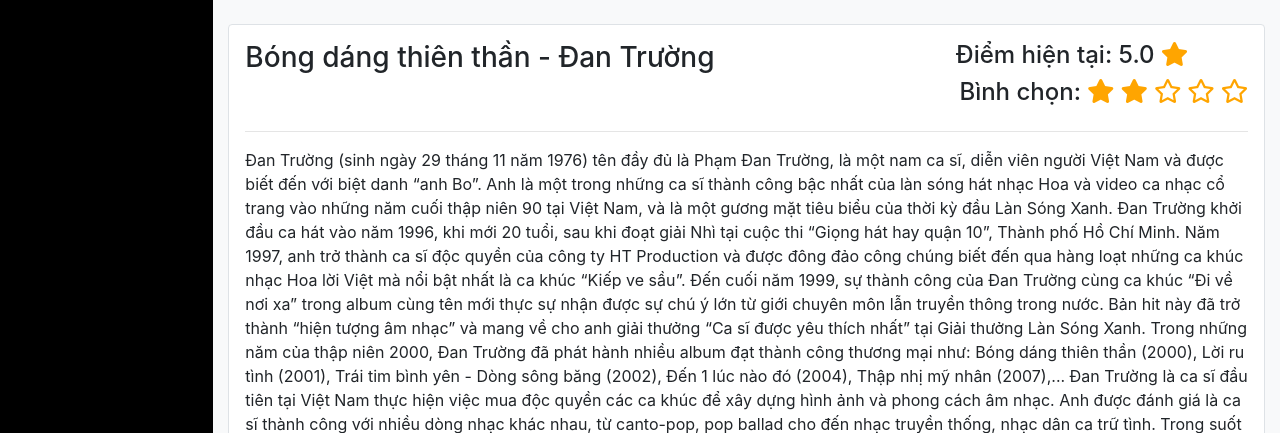
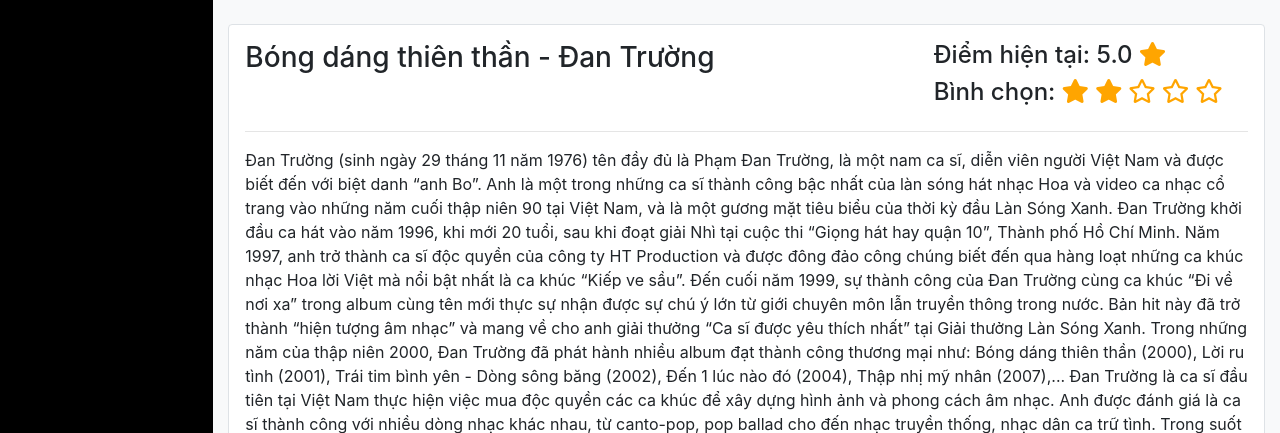
Before and after one commit to an-nt-techdev/Basic-SE-LanSongXanh-Web, a PHP site: page /LanXongXanh/index.php?v=4 in a window 1280 px wide. Shown: the part 550-983 px from the top of the page. Run offline with PHP 8.4, Linux system fonts and the light colour scheme; data comes from the database, SQL or seed files in the repository; some libraries are stand-ins or nearby versions.

Commit message:
add vote song

```diff
--- a/View/css/style.css
+++ b/View/css/style.css
@@ -101,7 +101,6 @@
 }
 
 .video-vote {
-	text-align: right;
 	border: 1px;
 }
 
--- a/View/layout/sidebar.php
+++ b/View/layout/sidebar.php
@@ -137,7 +137,7 @@
                         </form>
                 </div>
                 <div class="modal-footer m-auto">
-                    <p class="">Bạn đã có tài khoản? <a href="" id="idtest" data-toggle="modal" data-target="#signInModal">Đăng nhập</a></p>
+                    <p class="">Bạn đã có tài khoản? <a href="" data-toggle="modal" data-target="#signInModal">Đăng nhập</a></p>
                 </div>
             </div>
         </div>
--- a/View/watch.php
+++ b/View/watch.php
@@ -30,17 +30,19 @@
 
 					<div class="video-infor mt-4 p-3 border rounded bg-white">
 
-						<div class="video-header row">
+						<div class="video-header row justify-content-between">
 							<h3 class="col-md-6 video-title"><?php echo $s->getNameSong(); ?> - <?php echo $s->getSinger(); ?></h3>
-							<div class="col-md-6 video-vote">
-								<h4 style="padding-right:60px;">Điểm hiện tại: <?php echo number_format($s->getPoint(),1); ?> <i class="fas fa-star"></i></h4>
-								<h4>Bình chọn:
+							<div class="col-md-4 video-vote">
+								<div class="">
+									<h4>Điểm hiện tại: <?php echo number_format($s->getPoint(),1); ?> <i class="fas fa-star"></i></h4>
+									<h4 class="vote">Bình chọn:
 										<i class="fas fa-star star-1"><span class="sr-only">1</span></i>
 										<i class="fas fa-star star-2"><span class="sr-only">2</span></i>
 										<i class="far fa-star star-3"><span class="sr-only">3</span></i>
 										<i class="far fa-star star-4"><span class="sr-only">4</span></i>
 										<i class="far fa-star star-5"><span class="sr-only">5</span></i>
 									</h4>
+								</div>
 							</div>
 						</div>
 
--- /dev/null
+++ b/getVote.php
@@ -0,0 +1,3 @@
+<?php
+    echo 'hello '.$_GET['point'];
+?>
```
Also changed, not shown: View/js/script.js (+33 -13 lines), View/singerView.php (+3 -7 lines). Lines whose indentation alone changed are shown as unchanged.
